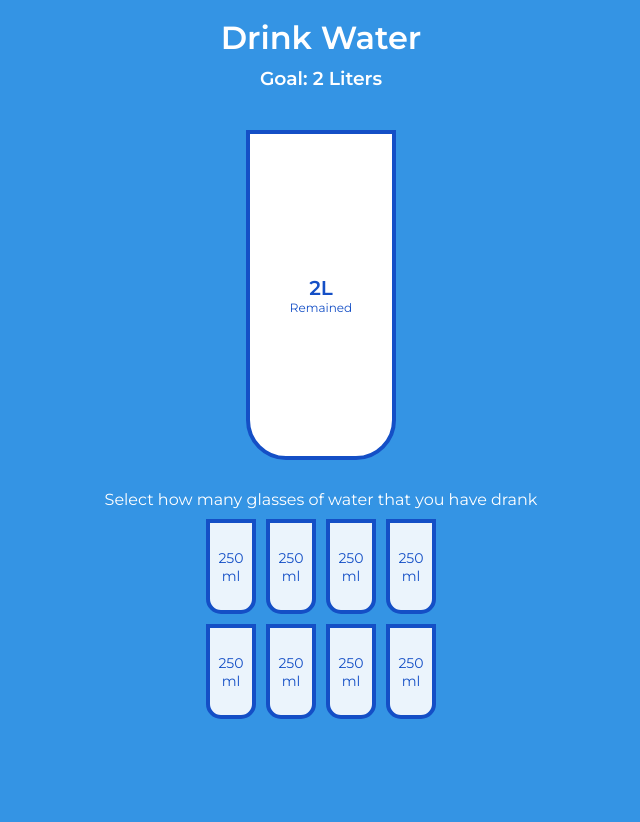
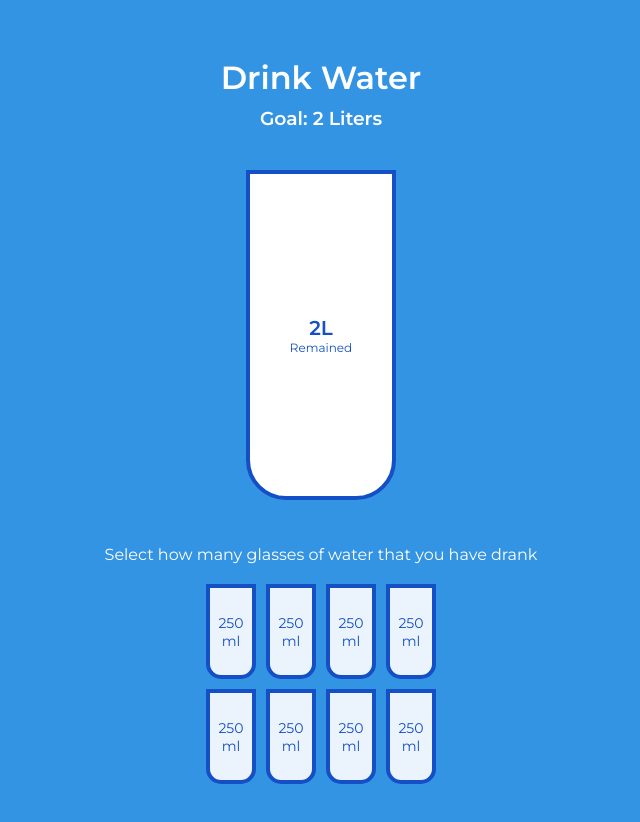
Before and after one commit to kateFrontend/js-drink-water, a plain HTML site: page index.html in a window 1280 px wide. Shown: the whole page, without its empty margins (319-959 px from the left). Before the commit the page ends 800 px from the top, so only its background shows below. Drawn offline with Linux system fonts and the light colour scheme.

Commit message:
update css

```diff
--- a/style.css
+++ b/style.css
@@ -21,7 +21,7 @@ body {
 }
 
 h1 {
-  margin: 10px 0 0;
+  margin: 50px 0 0;
 }
 
 h3 {
@@ -101,5 +101,5 @@ h3 {
 
 .text {
   text-align: center;
-  margin: 0 0 5px;
+  margin: 15px 0;
 }
```
